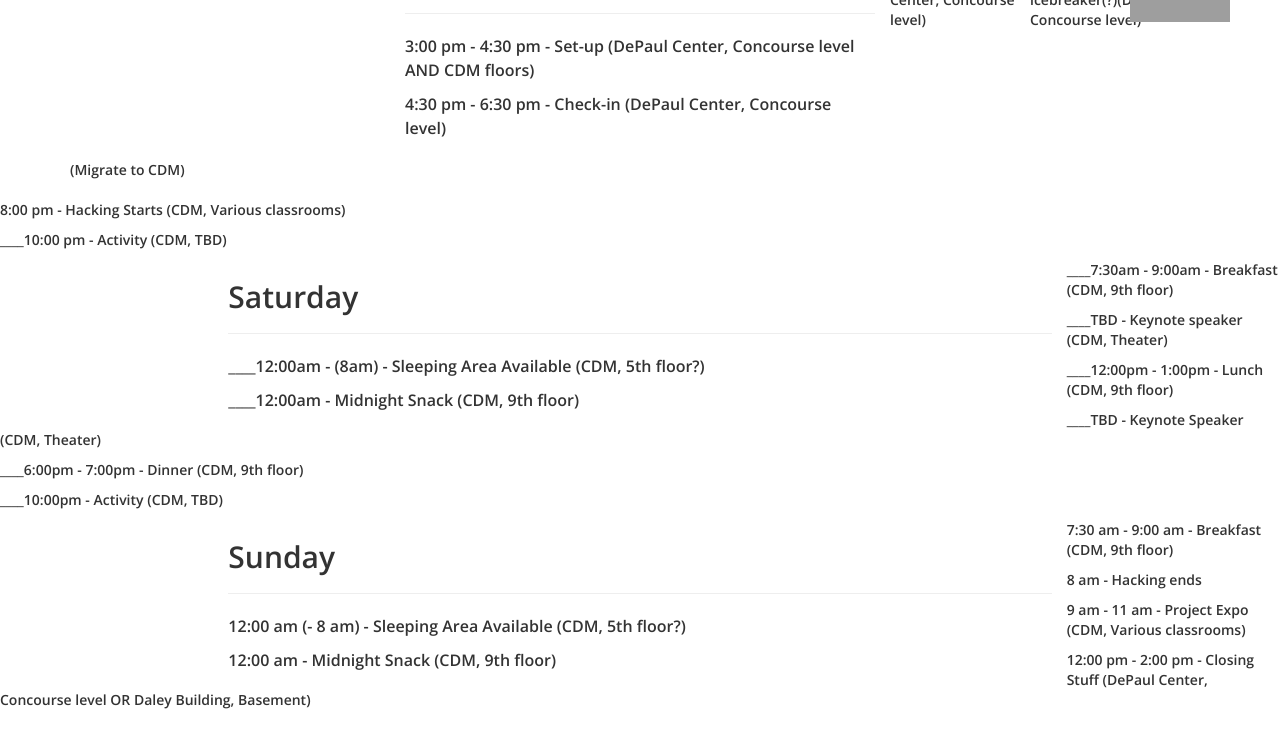
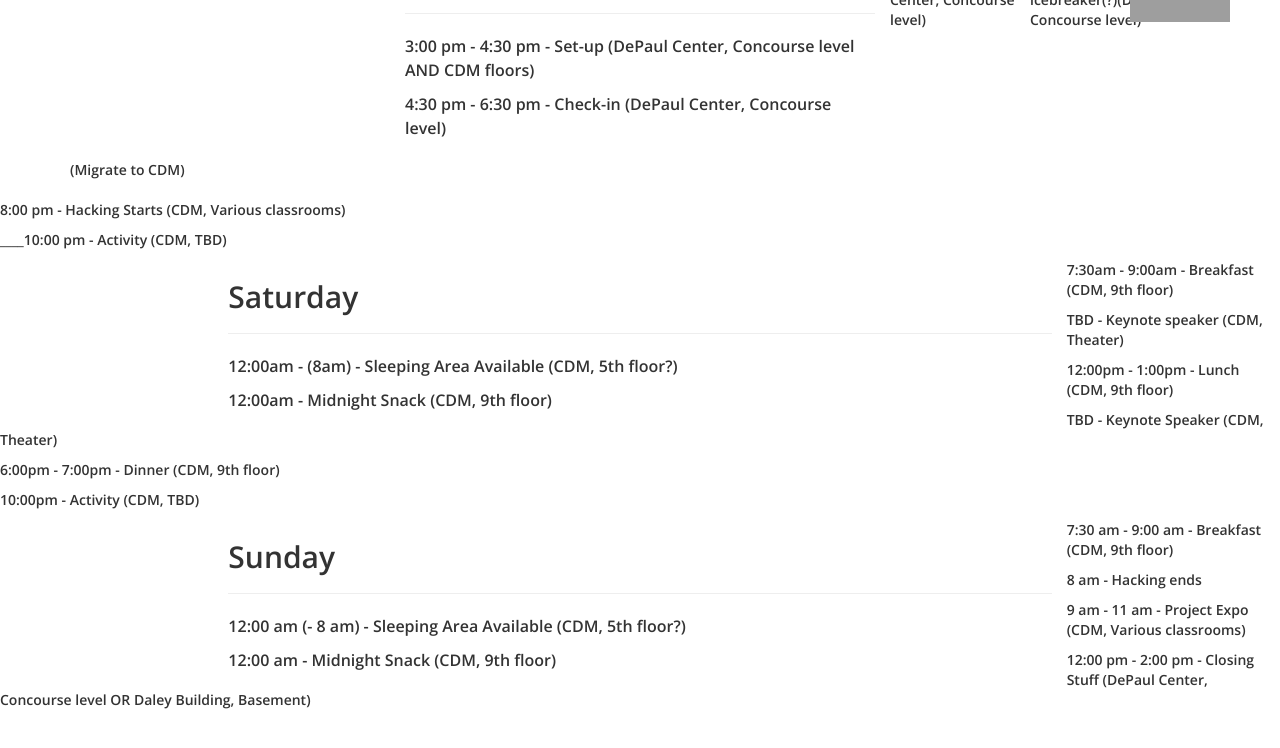
Before and after one commit to aoganezo/demonhacksTemp, a Jekyll site: the page built from index.html, in a window 1280 px wide and 900 px high, scrolled down 3407 px. Shown: the top 748 px of the window. Built offline with Jekyll 4.4.1, drawn with Linux system fonts in a browser that asks for light colours; nearby versions of some CDN libraries; grey boxes are pictures that could not be loaded.

```diff
--- a/_config.yml
+++ b/_config.yml
@@ -98,7 +98,7 @@ event:
     - day: "Friday"
       event: ["3:00 pm - 4:30 pm - Set-up (DePaul Center, Concourse level AND CDM floors)", "4:30 pm - 6:30 pm - Check-in (DePaul Center, Concourse level)", "6:00 pm - 6:45 pm - Kick-Off (DePaul Center, Concourse level)", "6:45 pm - 8:00 pm - Dinner, representative tables, icebreaker(?)(DePaul Center, Concourse level)", "(Migrate to CDM)", "8:00 pm - Hacking Starts (CDM, Various classrooms)", "____10:00 pm - Activity (CDM, TBD)"]
     - day: "Saturday"
-      event: ["____12:00am - (8am) - Sleeping Area Available (CDM, 5th floor?)", "____12:00am - Midnight Snack (CDM, 9th floor)", "____7:30am  - 9:00am - Breakfast (CDM, 9th floor)", "____TBD - Keynote speaker (CDM, Theater)", "____12:00pm - 1:00pm - Lunch (CDM, 9th floor)", "____TBD - Keynote Speaker (CDM, Theater)", "____6:00pm - 7:00pm - Dinner (CDM, 9th floor)", "____10:00pm - Activity (CDM, TBD)"]
+      event: ["12:00am - (8am) - Sleeping Area Available (CDM, 5th floor?)", "12:00am - Midnight Snack (CDM, 9th floor)", "7:30am  - 9:00am - Breakfast (CDM, 9th floor)", "TBD - Keynote speaker (CDM, Theater)", "12:00pm - 1:00pm - Lunch (CDM, 9th floor)", "TBD - Keynote Speaker (CDM, Theater)", "6:00pm - 7:00pm - Dinner (CDM, 9th floor)", "10:00pm - Activity (CDM, TBD)"]
     - day: "Sunday"
       event: ["12:00 am (- 8 am) - Sleeping Area Available (CDM, 5th floor?)",
       "12:00 am - Midnight Snack (CDM, 9th floor)",
```
